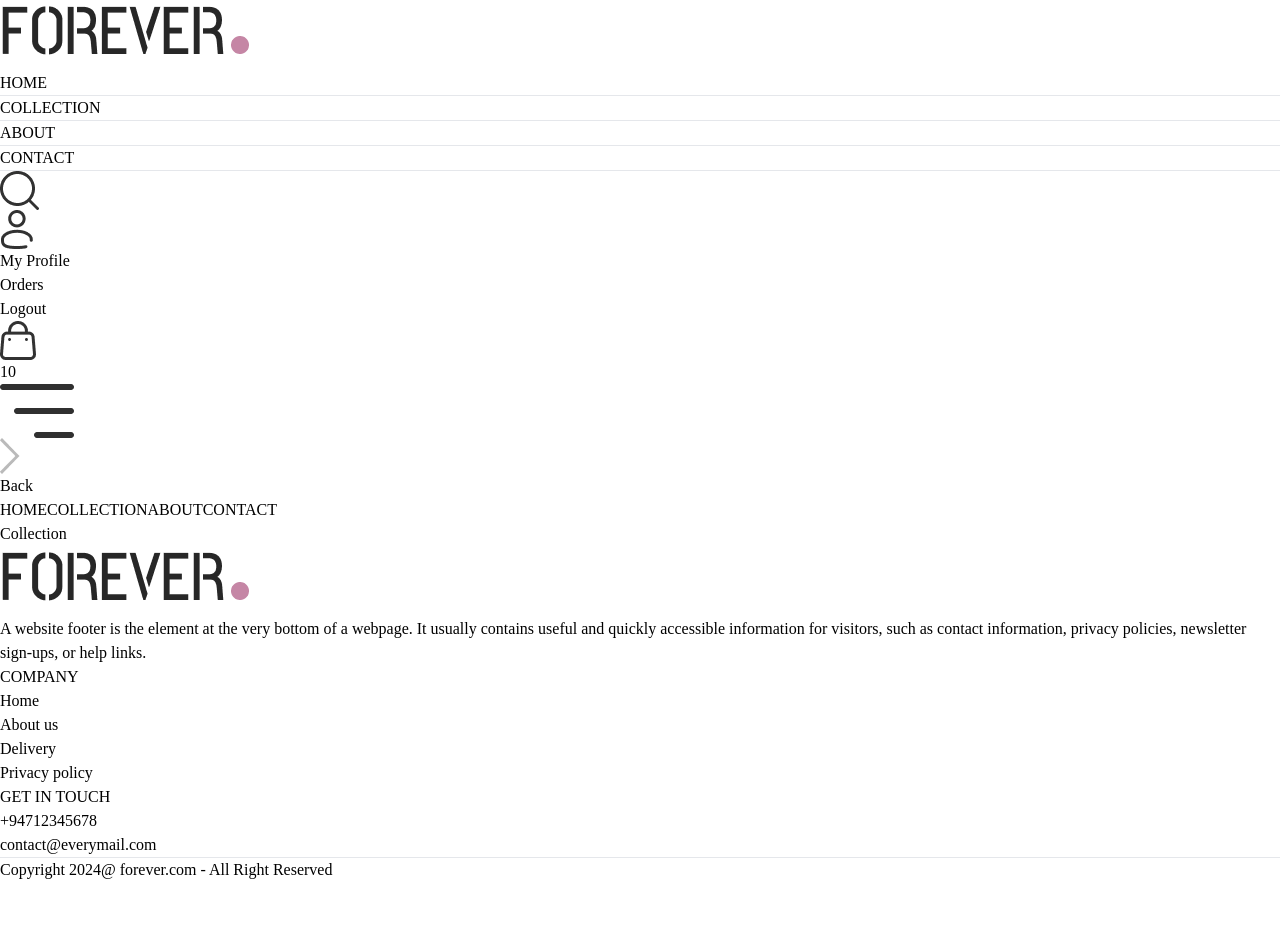
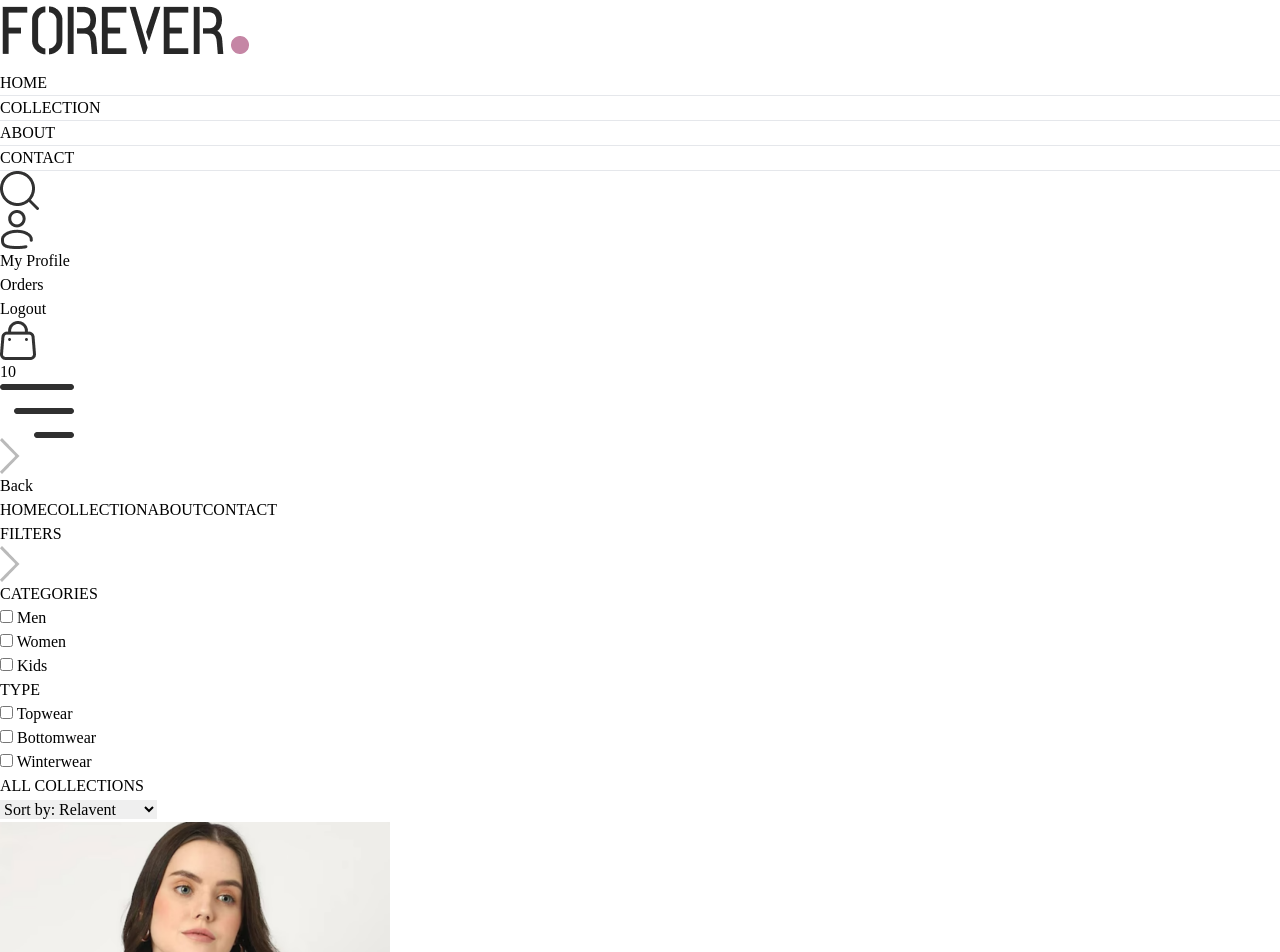
Before and after one commit to Isurulak1/E-commerce-app, a React (Vite) app in the folder frontend/: page /collection in a window 1280 px wide. Shown: the top 952 px of the page. Before the commit the page ends 882 px from the top, so only its background shows below. Built offline with nearby package versions, Linux system fonts and the light colour scheme.

Commit message:
Create Collection Page

```diff
--- a/frontend/src/App.jsx
+++ b/frontend/src/App.jsx
@@ -11,11 +11,13 @@
 import Orders from './pages/Orders'
 import Navbar from './components/Navbar'
 import Footer from './components/Footer'
+import SearchBar from './components/SearchBar'
 
 const App = () => {
   return (
     <div className='px-4 sm:px-[5vw] md:px-[7vw] lg:px-[9vw]'>
       <Navbar />
+      <SearchBar />
       <Routes>
         <Route path='/' element={<Home />} />
         <Route path='/collection' element={<Collection />} />
--- a/frontend/src/components/Navbar.jsx
+++ b/frontend/src/components/Navbar.jsx
@@ -1,10 +1,13 @@
-import React, { useState } from 'react'
+import React, { useContext, useState } from 'react'
 import {assets} from '../assets/assets'
 import { Link, NavLink } from 'react-router-dom'
+import { ShopContext } from '../context/ShopContext';
 
 const Navbar = () => {
 
     const [visible, setVisible] = useState(false);
+
+    const {setShowSearch} = useContext(ShopContext);
 
   return (
     <div className='flex item-center justify-between py-5 font-medium'>
@@ -32,7 +35,7 @@
         </ul>
 
         <div className='flex items-center gap-6'>
-            <img src={assets.search_icon} className='w-5 cursor-pointer' alt="" />
+            <img onClick={()=>setShowSearch(true)} src={assets.search_icon} className='w-5 cursor-pointer' alt="" />
 
             <div className='group relative'>
                 <img className='w-5 cursor-pointer' src={assets.profile_icon} alt="" />
--- /dev/null
+++ b/frontend/src/components/SearchBar.jsx
@@ -0,0 +1,32 @@
+import React, { useContext, useEffect, useState } from 'react'
+import { ShopContext } from '../context/ShopContext'
+import { assets } from '../assets/assets';
+import { useLocation } from 'react-router-dom';
+
+const SearchBar = () => {
+
+    const { search, setSearch, showSearch, setShowSearch} = useContext(ShopContext);
+    const [visible,setVisible] = useState(false);
+    const location = useLocation();
+
+    useEffect(()=> {
+        if(location.pathname.includes('collection')){
+            setVisible(true);
+        }
+        else{
+            setVisible(false);
+        }
+    },[location])
+
+  return showSearch && visible ? (
+    <div className='border-t border-b bg-gray-50 text-center'>
+        <div className='inline-flex items-center justify-center border border-gray-400 px-5 py-2 my-5 mx-3 rounded-full w-3/4 sm:w-1/2'>
+            <input value={search} onChange={(e)=>setSearch(e.target.value)} className='flex-1 outline-none bg-inherit text-sm' type="text" placeholder='Search'/>
+            <img className='w-4' src={assets.search_icon} alt="" />
+        </div>
+        <img onClick={()=>setShowSearch(false)} className='inline w-3 cursor-pointer' src={assets.cross_icon} alt="" />
+    </div>
+  ) : null
+}
+
+export default SearchBar
--- a/frontend/src/context/ShopContext.jsx
+++ b/frontend/src/context/ShopContext.jsx
@@ -1,4 +1,4 @@
-import { createContext } from "react";
+import { createContext, useState } from "react";
 import { products } from "../assets/assets";
 
 
@@ -8,9 +8,13 @@
 
     const currency = '$';
     const delivery_fee = 10;
+    const [search,setSearch] = useState('');
+    const [showSearch,setShowSearch] = useState(false)
+
 
     const value = {
-        products , currency, delivery_fee
+        products , currency, delivery_fee,
+        search, setSearch, showSearch,setShowSearch
     }
 
     return (
--- a/frontend/src/pages/Collection.jsx
+++ b/frontend/src/pages/Collection.jsx
@@ -1,8 +1,140 @@
-import React from 'react'
+import React, { useContext, useEffect, useState } from 'react'
+import { ShopContext } from '../context/ShopContext'
+import { assets } from '../assets/assets';
+import Title from '../components/Title';
+import ProductItem from '../components/ProductItem';
 
 const Collection = () => {
+
+  const {products } = useContext(ShopContext);
+  const [showFilter, setShowFilter] = useState(false);
+  const [filterProducts, setFilterProducts] = useState([]);
+  const [category, setCategory] = useState([]);
+  const [subCategory, setSubCategory] = useState([]);
+  const [sortType, setSortType] = useState('relavent');
+
+
+  const toggleCategory = (e) => {
+    if (category.includes(e.target.value)){
+      setCategory(prev=> prev.filter(item => item !== e.target.value))
+    }else{
+      setCategory(prev => [...prev,e.target.value])
+    }
+  }
+
+  const toggleSubCategory = (e) => {
+    if (subCategory.includes(e.target.value)){
+      setSubCategory(prev=> prev.filter(item => item !== e.target.value))
+    }else{
+      setSubCategory(prev => [...prev,e.target.value])
+    }
+  }
+
+  const applyFilter = () => {
+
+    let productsCopy = products.slice();
+
+    if (category.length > 0) {
+      productsCopy = productsCopy.filter(item => category.includes(item.category));
+    }
+
+    if (subCategory.length > 0) {
+      productsCopy = productsCopy.filter(item => subCategory.includes(item.subCategory));
+    }
+    setFilterProducts(productsCopy)
+  }
+
+  const sortProduct = () => {
+    let fpCopy = filterProducts.slice();
+
+    switch (sortType){
+      case 'low-high':
+        setFilterProducts(fpCopy.sort((a,b)=>(a.price - b.price)));
+        break;
+
+      case 'high-low':
+        setFilterProducts(fpCopy.sort((a,b)=>(b.price - a.price)));
+        break;
+
+      default:
+        applyFilter();
+        break;
+    }
+
+  }
+
+  useEffect(()=>{
+    applyFilter();
+  },[category,subCategory])
+
+  useEffect(()=>{
+    sortProduct()
+  },[sortType])
+
   return (
-    <div>Collection</div>
+    <div className='flex flex-col sm:flex-row gap-1 sm:gap-10 pt-10 border-t'>
+
+      {/* Filter option */}
+      <div className='min-w-60'>
+        <p onClick={()=>setShowFilter(!showFilter)} className='my-2 text-xl flex items-center cursor-pointer gap-2'>FILTERS
+          <img className={`h-3 sm:hidden ${showFilter ? 'rotate-90' : ''}`} src={assets.dropdown_icon} alt="" />
+        </p>
+
+        {/* Category filter */}
+        <div className={`border border-gray-300 pl-5 py-3 my-5 ${showFilter ? '' :'hidden'} sm:block`}>
+          <p className='mb-3 text-sm font-medium'>CATEGORIES</p>
+          <div className='flex flex-col gap-2 text-sm font-light text-gray-700'>
+            <p className='flex gap-2'>
+              <input className='w-3' type="checkbox" value={'Men'} onChange={toggleCategory}/> Men
+            </p>
+            <p className='flex gap-2'>
+              <input className='w-3' type="checkbox" value={'Women'} onChange={toggleCategory}/> Women
+            </p>
+            <p className='flex gap-2'>
+              <input className='w-3' type="checkbox" value={'Kids'} onChange={toggleCategory}/> Kids
+            </p>
+          </div>
+        </div>
+        {/* subcategory filter */}
+        <div className={`border border-gray-300 pl-5 py-3 mt-6 ${showFilter ? '' :'hidden'} sm:block`}>
+          <p className='mb-3 text-sm font-medium'>TYPE</p>
+          <div className='flex flex-col gap-2 text-sm font-light text-gray-700'>
+            <p className='flex gap-2'>
+              <input className='w-3' type="checkbox" value={'Topwear'} onChange={toggleSubCategory}/> Topwear
+            </p>
+            <p className='flex gap-2'>
+              <input className='w-3' type="checkbox" value={'Bottomwear'} onChange={toggleSubCategory}/> Bottomwear
+            </p>
+            <p className='flex gap-2'>
+              <input className='w-3' type="checkbox" value={'Winterwear'} onChange={toggleSubCategory}/> Winterwear
+            </p>
+          </div>
+        </div>
+      </div>
+
+      {/* right side */}
+      <div className='flex-1'>
+        <div className='flex justify-between text-base sm:text-2xl mb-4'>
+          <Title text1={'ALL'} text2={'COLLECTIONS'} />
+
+          {/* product sort */}
+          <select onChange={(e)=>setSortType(e.target.value)} className='border-2 border-gray-300 text-sm px-2'>
+            <option value="relavent">Sort by: Relavent</option>
+            <option value="low-high">Sort by: Low to High</option>
+            <option value="high-low">Sort by: High to Low</option>
+          </select>
+        </div>
+
+        {/* map products */}
+        <div className='grid grid-cols-2 md:grid-cols-3 lg:grid-cols-4 gap-4 gap-y-6'>
+          {
+            filterProducts.map((item,index)=>(
+              <ProductItem key={index} id={item._id} image={item.image} name={item.name} price={item.price}/>
+            ))
+          }
+        </div>
+      </div>
+    </div>
   )
 }
 
```
